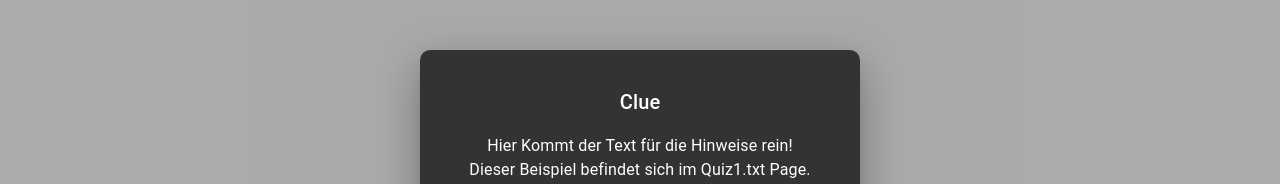
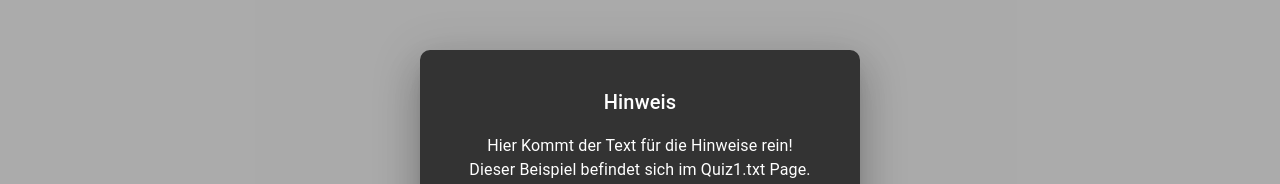
Before and after one commit to aan147257/escape-game, a React (Create React App) app: page /1 in a window 1280 px wide. Both pictures are taken after a click on the button 1248 px from the left and 32 px from the top of the page. Shown: the part 264-448 px from the top of the page. Built offline with nearby package versions, Linux system fonts and the light colour scheme.

Commit message:
small fix

```diff
--- a/src/components/atoms/ClueDialog.tsx
+++ b/src/components/atoms/ClueDialog.tsx
@@ -14,8 +14,8 @@ const ClueDialog: React.FC<ClueDialogProps> = ({ open, handleClose, dialogPopupC
             onClose={handleClose}
             sx={{
                 "& .MuiDialog-paper": {
-                    backgroundColor: "#333", // Dark gray background
-                    color: "white", // White text
+                    backgroundColor: "#333",
+                    color: "white",
                     width: "90%",
                     maxWidth: "400px",
                     padding: "20px",
@@ -23,11 +23,11 @@ const ClueDialog: React.FC<ClueDialogProps> = ({ open, handleClose, dialogPopupC
                     borderRadius: "10px",
                 },
                 "& .MuiBackdrop-root": {
-                    backgroundColor: "rgba(255,255,255,0.59)", // Almost transparent white
+                    backgroundColor: "rgba(255,255,255,0.59)",
                 },
             }}
         >
-            <DialogTitle sx={{ color: "white" }}>Clue</DialogTitle>
+            <DialogTitle sx={{ color: "white" }}>Hinweis</DialogTitle>
             <DialogContent>
                 <Typography>{dialogPopupContent}</Typography>
             </DialogContent>
```
